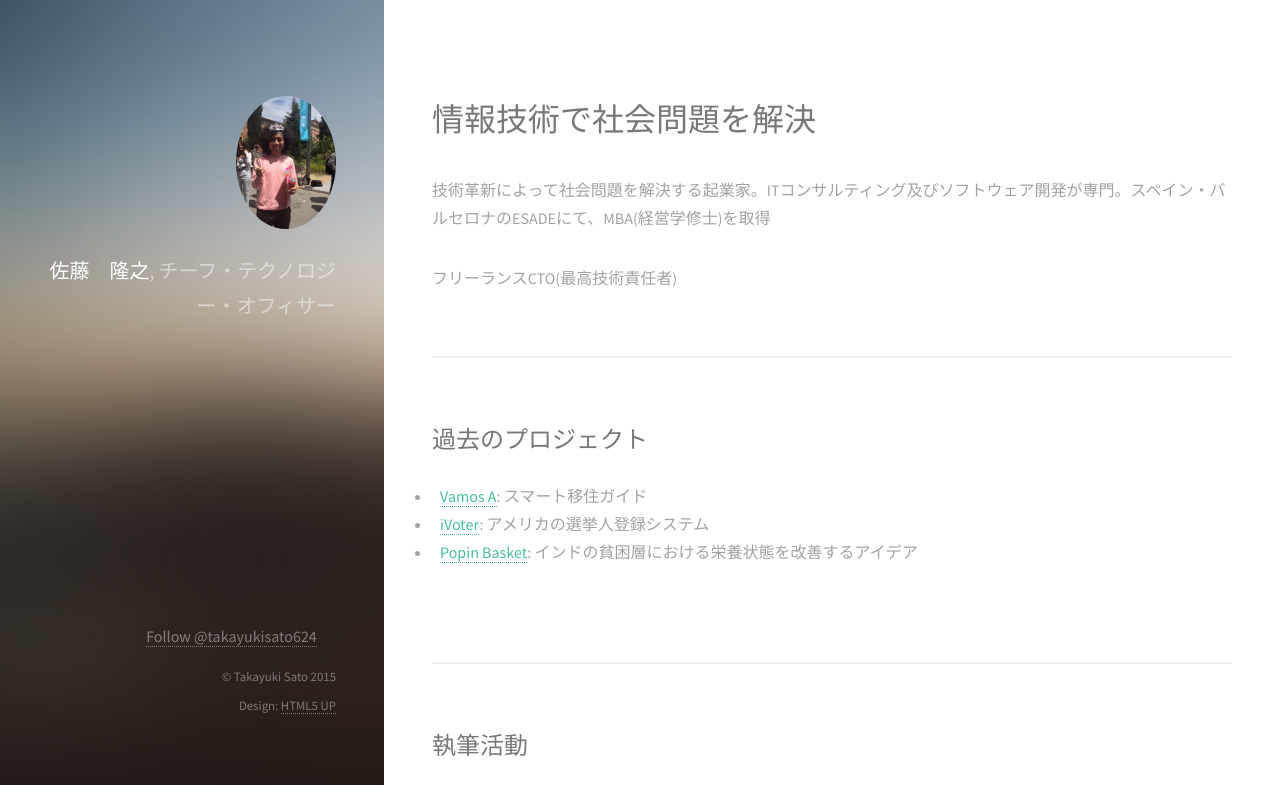
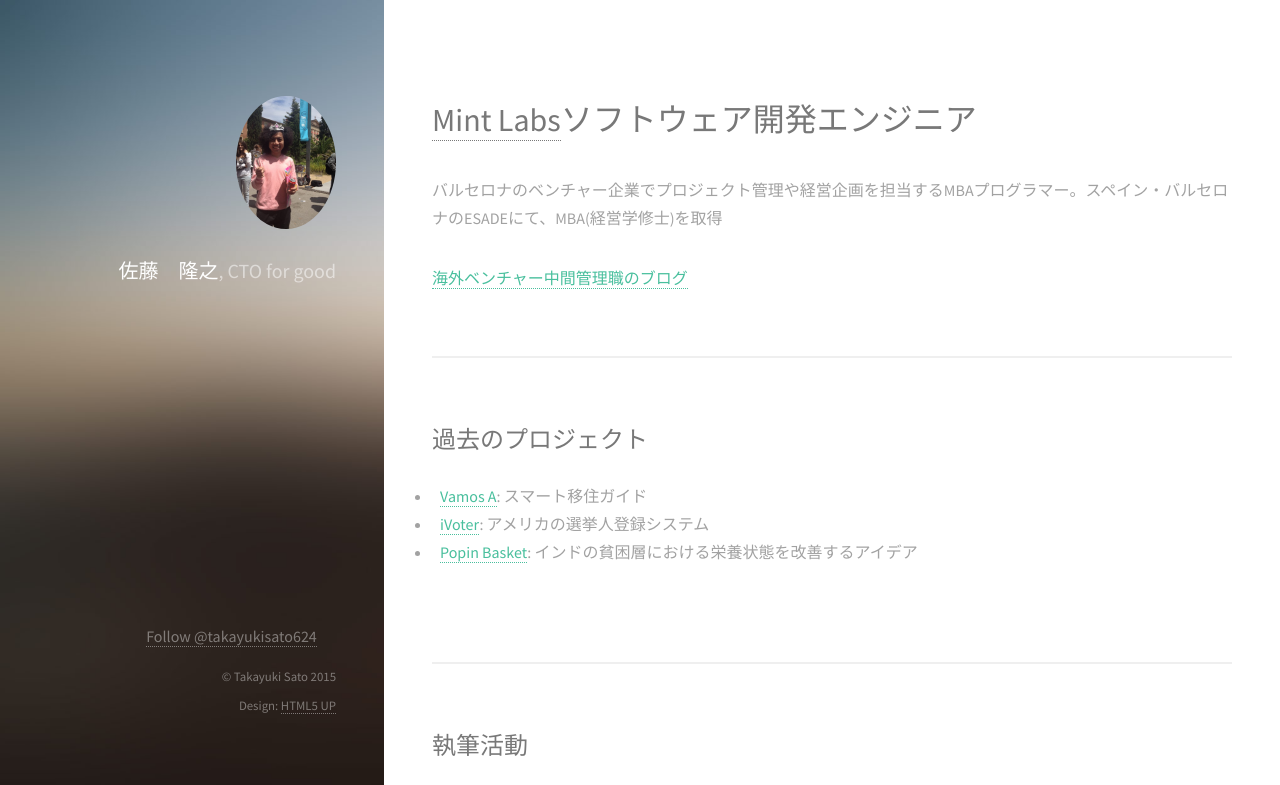
Before and after one commit to takayuki-sato/takayuki-sato.github.io, a plain HTML site: page ja/index.html in a window 1280 px wide. Shown: the top 785 px of the page. Drawn offline with nearby package versions, Linux system fonts and the light colour scheme; files that its build step writes are made by us from their sources; files whose address does not match are found by name.

Commit message:
Update index.html

```diff
--- a/ja/index.html
+++ b/ja/index.html
@@ -6,11 +6,11 @@
 -->
 <html>
 	<head>
-		<title>佐藤　隆之：チーフ・テクノロジー・オフィサー</title>
+		<title>佐藤　隆之：CTO for good</title>
 		<base href="../">
 		<meta http-equiv="content-type" content="text/html; charset=utf-8" />
-		<meta name="description" content="技術革新によって社会問題を解決する起業家として働いています。ITと経営の橋渡し役として、チーフ・テクノロジー・オフィサー(最高技術責任者)を務めます" />
-		<meta name="keywords" content="CTO, MBA, 社会起業,教育, ヘルスケア" />
+		<meta name="description" content="MBAプログラマー。海外ベンチャー中間管理職" />
+		<meta name="keywords" content="CTO, MBA, ヘルスケア, Mint Labs" />
 		<!--[if lte IE 8]><script src="css/ie/html5shiv.js"></script><![endif]-->
 		<script src="js/jquery.min.js"></script>
 		<script src="js/jquery.poptrox.min.js"></script>
@@ -29,7 +29,7 @@
 			<header id="header">
 				<a href="#" class="image avatar"><img src="images/me.jpg" alt="" /></a>
 				<h1><strong>佐藤　隆之</strong>, <br />
-					チーフ・テクノロジー・オフィサー</h1>
+					CTO for good</h1>
 			</header>
 
 		<!-- Main -->
@@ -38,10 +38,10 @@
 				<!-- One -->
 					<section id="one">
 						<header class="major">
-							<h2>情報技術で社会問題を解決</h2>
+							<h2><a href="http://www.mint-labs.com">Mint Labs</a>ソフトウェア開発エンジニア</h2>
 						</header>
-						<p>技術革新によって社会問題を解決する起業家。ITコンサルティング及びソフトウェア開発が専門。スペイン・バルセロナのESADEにて、MBA(経営学修士)を取得</p>
-						<p>フリーランスCTO(最高技術責任者)</p>
+						<p>バルセロナのベンチャー企業でプロジェクト管理や経営企画を担当するMBAプログラマー。スペイン・バルセロナのESADEにて、MBA(経営学修士)を取得</p>
+						<p><a href="http://ctoforgood.com">海外ベンチャー中間管理職のブログ</a></p>
 					</section>
 
 				<!-- Two -->
```
